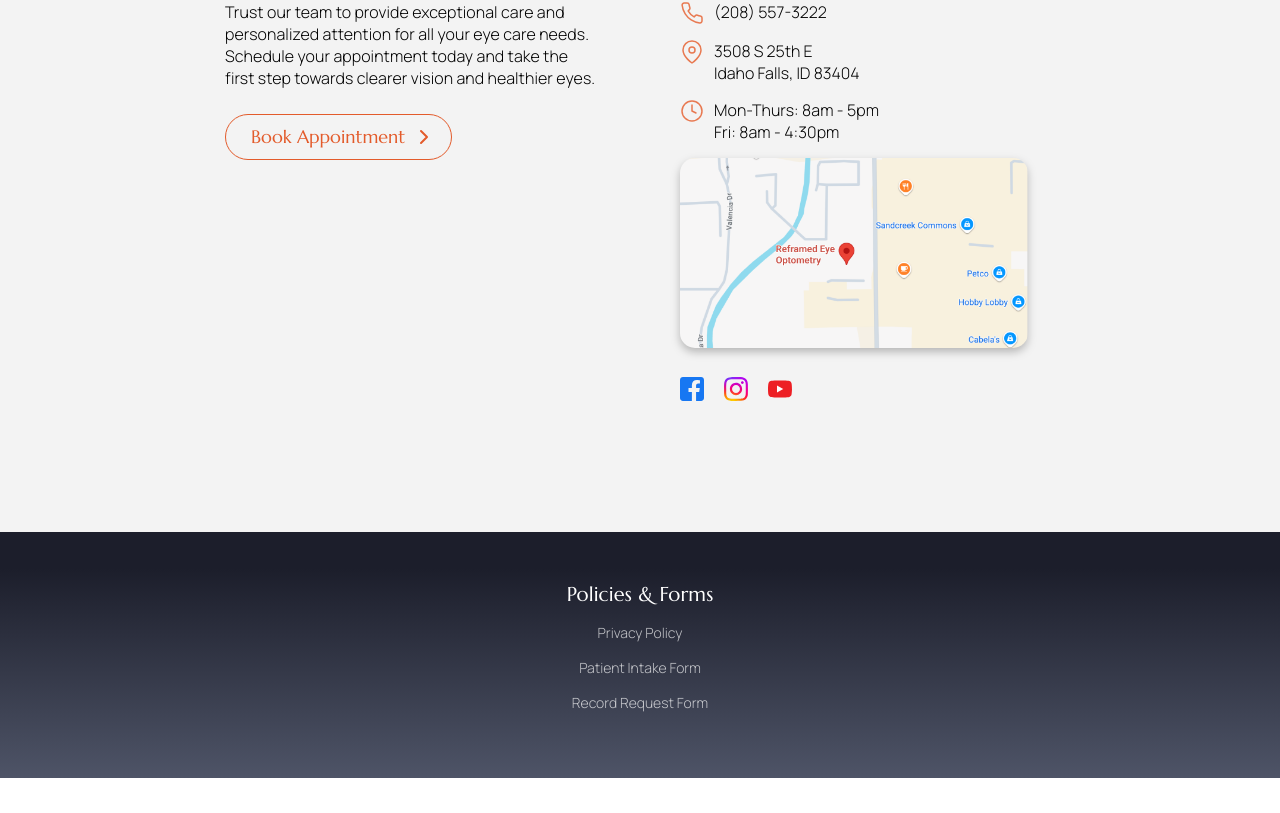
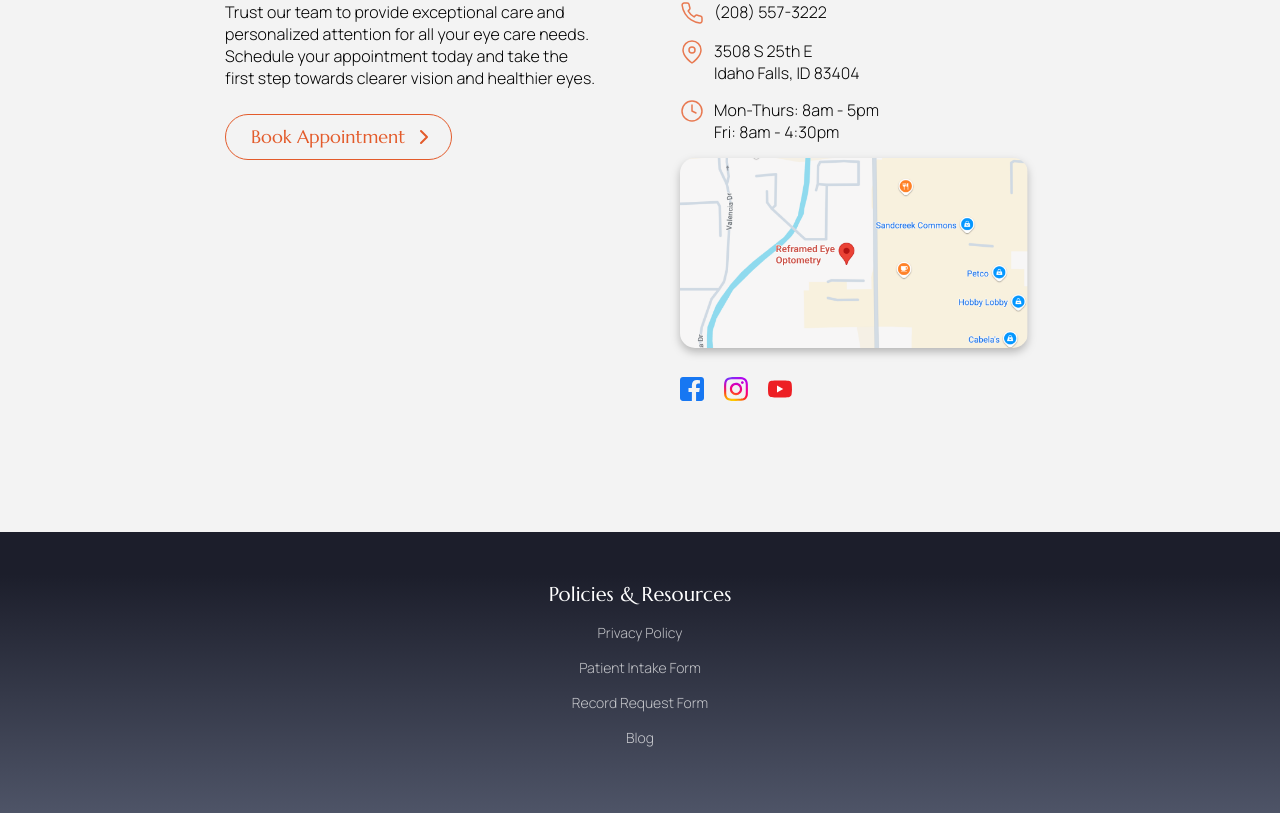
Before and after one commit to thetrevoradams/reframed-eye-og, a Next.js app: page / in a window 1280 px wide. Shown: the part 2791-3604 px from the top of the page. Before the commit the page ends 3569 px from the top, so only its background shows below. Built offline with nearby package versions, Linux system fonts and the light colour scheme; no server answers.

Commit message:
add blog link, link lv service, add cta on blog

```diff
--- a/src/app/blog/[slug]/blogPost.module.css
+++ b/src/app/blog/[slug]/blogPost.module.css
@@ -51,6 +51,9 @@
   font-style: italic;
 }
 
+.callNowLink {
+  margin-bottom: 15px;
+}
 .backLink {
   position: absolute;
   left: 0;
--- a/src/app/components/Footer/index.tsx
+++ b/src/app/components/Footer/index.tsx
@@ -124,7 +124,7 @@ const Footer = () => {
       </footer>
       <SectionGradientContainer hideCurve className={style.footerLinks}>
         <Text el="h4" styleAs="h5" className={style.footerLinksTitle}>
-          Policies & Forms
+          Policies & Resources
         </Text>
         <Link href={'/privacypolicy'} className={style.footerLink}>
           Privacy Policy
@@ -142,6 +142,12 @@ const Footer = () => {
         >
           Record Request Form
         </a>
+        <Link
+          href="/blog/living-with-visual-impairment"
+          className={style.footerLink}
+        >
+          Blog
+        </Link>
       </SectionGradientContainer>
     </>
   );
--- a/src/app/components/OurServices/index.tsx
+++ b/src/app/components/OurServices/index.tsx
@@ -4,6 +4,7 @@ import ServiceCard from '../ServiceCard';
 import style from './services.module.css';
 import { Button } from '../Button';
 import { noInsuranceLink } from '@/app/utils/constants';
+import Link from 'next/link';
 
 const OurServices = forwardRef(function OurServices(
   _,
@@ -37,11 +38,13 @@ const OurServices = forwardRef(function OurServices(
             heading="Pediatric Eye Care"
             content="Our kid-friendly office welcomes patients of all ages."
           />
-          <ServiceCard
-            imageSrc="/images/service_lowVision.png"
-            heading="Low Vision"
-            content="Helping individuals with poor vision use visual aids to enhance their quality of life."
-          />
+          <Link href="/blog/living-with-visual-impairment">
+            <ServiceCard
+              imageSrc="/images/service_lowVision.png"
+              heading="Low Vision"
+              content="Helping individuals with poor vision use visual aids to enhance their quality of life."
+            />
+          </Link>
         </div>
       </div>
       <a
--- a/src/app/lowvision/page.tsx
+++ b/src/app/lowvision/page.tsx
@@ -23,7 +23,10 @@ export default function LowVision() {
           }
           className={localStyles.lowVisionContent}
         />
-        <a href={phoneNumberLink} className={localStyles.lowVisionContent}>
+        <a
+          href={`tel:${phoneNumberLink}`}
+          className={localStyles.lowVisionContent}
+        >
           <Button>Call Now</Button>
         </a>
         <Link href="/" className={localStyles.lowVisionContent}>
```
Also changed, not shown: src/app/blog/[slug]/page.tsx (+6 -1 lines), src/app/components/CallLink/index.tsx (added, +15 -0 lines).
